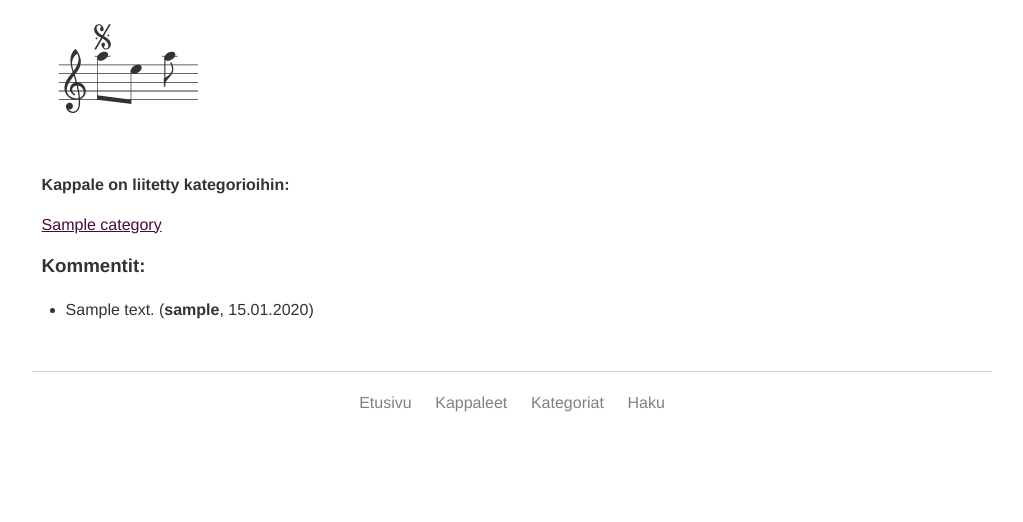
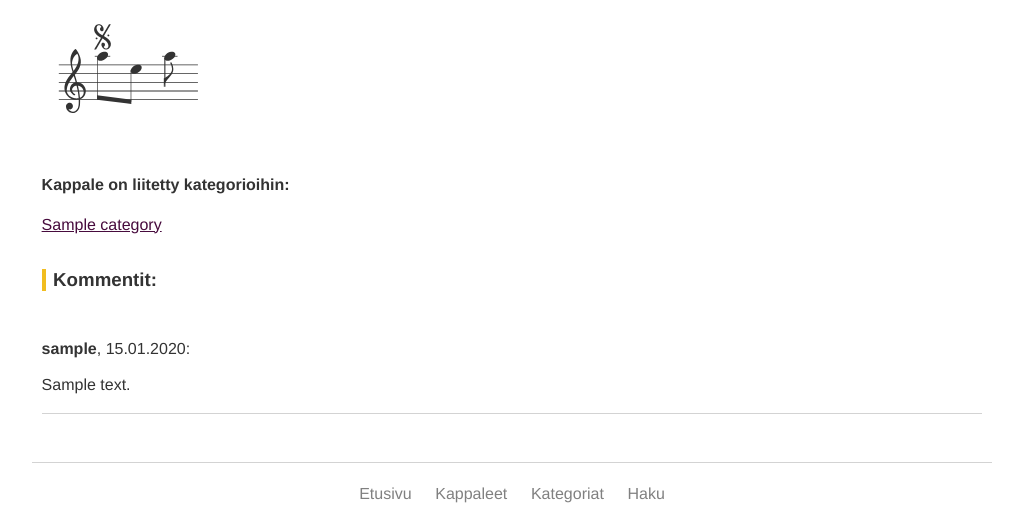
Before and after one commit to piamanns/tsoha-folkshare, a Flask app: template templates/tune.html in a window 1280 px wide. Shown: the part 385-907 px from the top of the page, without its empty margins (128-1151 px from the left). Before the commit the page ends 797 px from the top, so only its background shows below. Run offline with Flask 2, Linux system fonts and the light colour scheme; the template is opened without the code that fills it: most values are stand-ins (such as "Sample title", 1, 10 or a date in 2020).

Commit message:
Add styling for comments on tune page

```diff
--- a/static/main.css
+++ b/static/main.css
@@ -269,6 +269,40 @@ nav li:hover a {
   border-right: none;
 }
 
+.comments {
+  margin-top: 2em;
+}
+
+.comments h3 {
+  border-left: 4px solid #f1bd20;
+  padding-left: 0.4em;
+}
+
+.comments ul {
+  list-style: none;
+  padding-left: 0;
+}
+
+.comments li {
+  border-bottom: 1px solid lightgrey;
+  padding-top: 1em;
+}
+
+.comment-poster {
+  display: inline;
+  float: left;
+  line-height: 1em;
+  margin-right: 0.5em;
+}
+
+.comment-poster p {
+  line-height: 1em;
+}
+
+.comment-content {
+  clear: both;
+}
+
 /* || SEARCH FORM */
 
 .search-form {
--- a/templates/tune.html
+++ b/templates/tune.html
@@ -46,24 +46,32 @@
   </div>
 {% endif %}
 
+<div class="comments">
   <h3>Kommentit:</h3>
   {% if comments %}
     <ul>
       {% for comment in comments%}
         <li>
-        {{ comment.comment }} (<strong>{{ comment.username }}</strong>, {{ comment.created.strftime("%d.%m.%Y") }})
+          <div class="comment-poster">
+            <p>
+              <strong>{{ comment.username }}</strong>, {{ comment.created.strftime("%d.%m.%Y") }}:
+          </div>
           {% if session.user_role == 2 %}
-          <form action="/delete_comment/{{ comment.id }}" method="POST" style="display: inline">
+          <div class="comment-admin">
+            <form action="/delete_comment/{{ comment.id }}" method="POST">
               <input type="hidden" name="csrf_token" value="{{ session.csrf_token }}">
               <button class="btn-delete">Poista kommentti</button>
             </form>
+          </div>
           {% endif %}
+          <div class="comment-content"><p>{{ comment.comment }}</p></div>
         </li>
       {% endfor %}
     </ul>
   {% else %}
     <p>-</p>
   {% endif %}
+</div>
 
 {% if session.user_id%}
   <form action="/add_comment" method="POST">
```
Lines whose indentation alone changed are shown as unchanged.
